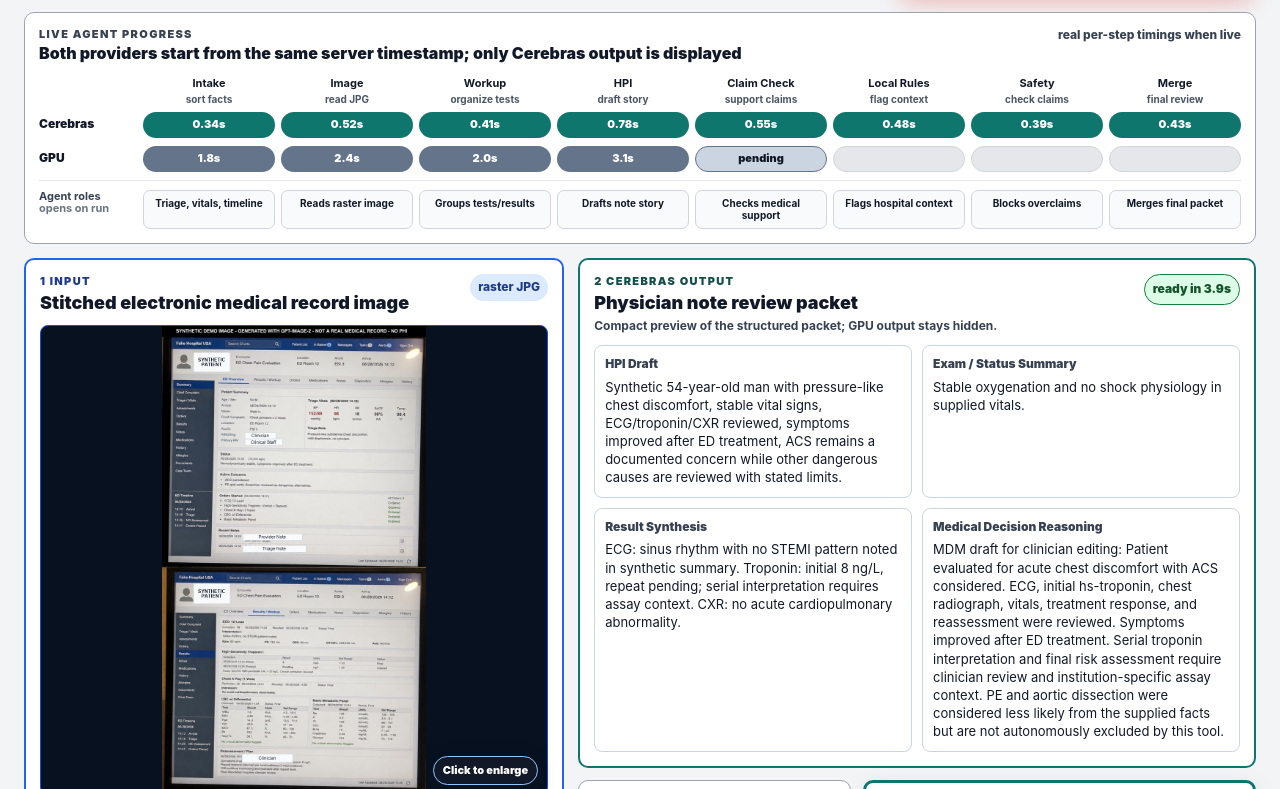
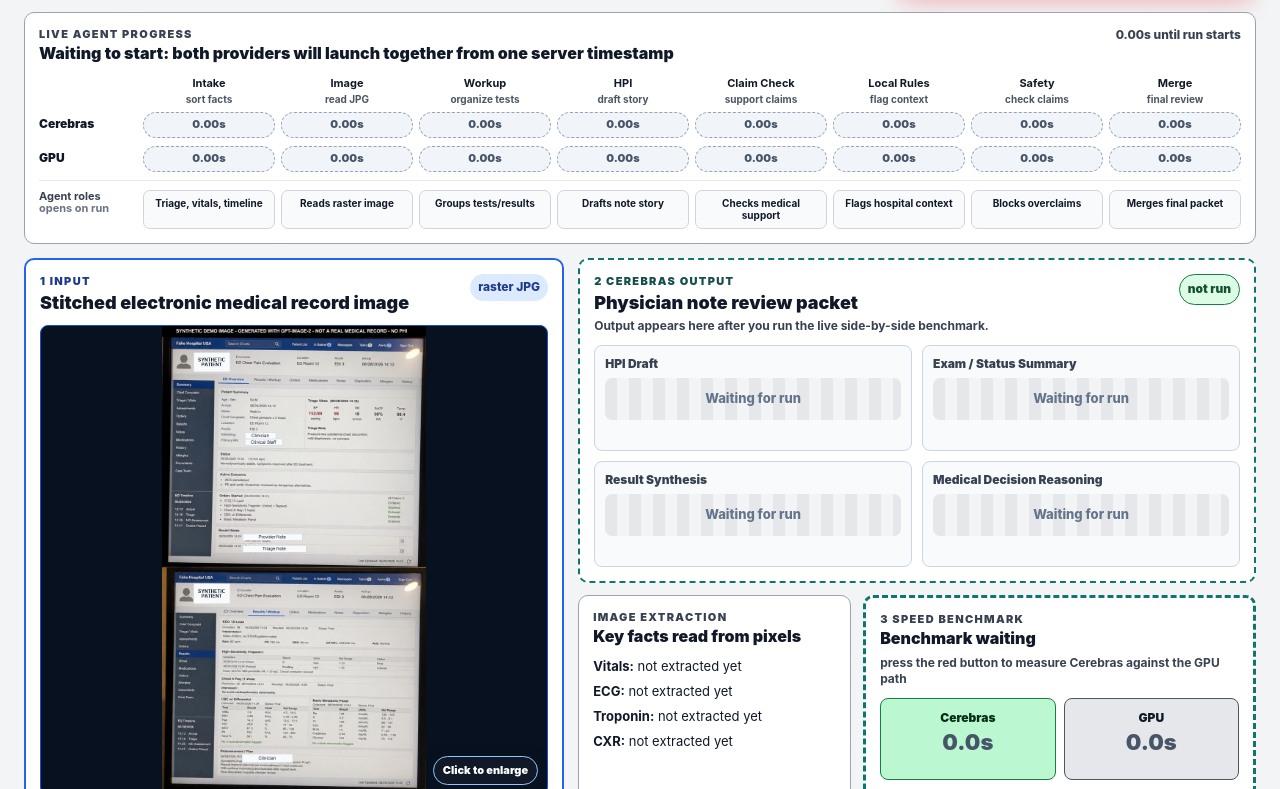
Before and after one commit to stormyeyez/corso-labs-review-room, a Next.js app: page / in a window 1280 px wide. Shown: the part 351-1140 px from the top of the page. Built offline with nearby package versions, Linux system fonts and the light colour scheme.

Commit message:
Make benchmark run interactively

```diff
--- a/src/app/globals.css
+++ b/src/app/globals.css
@@ -402,6 +402,22 @@
   color: #ffffff;
 }
 
+.cerebras-time.time-empty,
+.gpu-pending.time-empty {
+  border: 1px dashed #94a3b8;
+  background: #f1f5f9;
+  color: #475569;
+}
+
+.cerebras-time.time-running,
+.gpu-pending.time-running {
+  border-color: #0f766e;
+  background: linear-gradient(90deg, #0f766e, #14b8a6, #0f766e);
+  background-size: 180% 100%;
+  color: #ffffff;
+  animation: progressPulse 1.1s linear infinite;
+}
+
 .gpu-time {
   background: #64748b;
   color: #ffffff;
@@ -595,6 +611,16 @@
   border-radius: 8px;
 }
 
+.output-panel-empty {
+  border-style: dashed;
+}
+
+.note-preview-empty {
+  display: grid;
+  align-content: start;
+  background: #f8fafc;
+}
+
 .note-preview h3 {
   color: var(--muted);
   font-size: 12px;
@@ -605,6 +631,22 @@
   margin-top: 5px;
   color: var(--ink);
   font-size: 13px;
+}
+
+.note-preview-empty p {
+  display: grid;
+  min-height: 42px;
+  place-items: center;
+  border-radius: 7px;
+  background: repeating-linear-gradient(
+    90deg,
+    #e5e7eb 0,
+    #e5e7eb 12px,
+    #f3f4f6 12px,
+    #f3f4f6 24px
+  );
+  color: #64748b;
+  font-weight: 850;
 }
 
 .evidence-benchmark-grid {
@@ -633,6 +675,11 @@
 .benchmark-panel {
   border: 3px solid var(--teal);
   box-shadow: 0 8px 24px rgba(15, 118, 110, 0.14);
+}
+
+.benchmark-panel-empty {
+  border-style: dashed;
+  box-shadow: none;
 }
 
 .benchmark-subtitle {
@@ -677,6 +724,11 @@
   font-size: 26px;
   font-weight: 950;
   line-height: 30px;
+}
+
+.benchmark-panel-empty .provider-time b {
+  color: #475569;
+  font-size: 22px;
 }
 
 .provider-cerebras {
@@ -809,6 +861,16 @@
   line-height: 1;
 }
 
+@keyframes progressPulse {
+  from {
+    background-position: 0% 50%;
+  }
+
+  to {
+    background-position: 180% 50%;
+  }
+}
+
 @media (max-width: 1100px) {
   .review-room {
     width: min(960px, calc(100vw - 28px));
--- a/src/components/ReviewRoomApp.tsx
+++ b/src/components/ReviewRoomApp.tsx
@@ -26,6 +26,8 @@
 ];
 
 const demoGpuStepsMs = [1800, 2400, 2000, 3100];
+const CEREBRAS_MODEL = "gemma-4-31b";
+const OPENROUTER_MODEL = "google/gemma-4-31b-it";
 
 function seconds(value: number, digits = 1) {
   return `${(value / 1000).toFixed(digits)}s`;
@@ -51,17 +53,17 @@
   return Math.round((fast / slow - 1) * 100);
 }
 
-function modelName(metrics: ProviderMetrics) {
-  return metrics.model.replace("google/", "");
+function modelName(model: string) {
+  return model.replace("google/", "");
 }
 
 function getTraceById(agents: AgentTrace[]) {
   return new Map(agents.map((agent) => [agent.id, agent]));
 }
 
-function useDisplayedAgents(result: RaceResult) {
+function useDisplayedAgents(result: RaceResult | null) {
   return useMemo(() => {
-    const byId = getTraceById(result.agents);
+    const byId = getTraceById(result?.agents ?? []);
 
     return agentRoles.map((role, index) => {
       const trace = byId.get(role.id);
@@ -69,10 +71,10 @@
 
       return {
         ...role,
-        elapsedMs: trace?.elapsedMs ?? fallbackTrace?.elapsedMs ?? 0,
+        elapsedMs: result ? trace?.elapsedMs ?? fallbackTrace?.elapsedMs ?? 0 : 0,
       };
     });
-  }, [result.agents]);
+  }, [result]);
 }
 
 function ImageModal({ open, onClose }: { open: boolean; onClose: () => void }) {
@@ -144,17 +146,31 @@
   );
 }
 
-function AgentProgress({ result }: { result: RaceResult }) {
+function AgentProgress({
+  result,
+  runState,
+  activeStep,
+}: {
+  result: RaceResult | null;
+  runState: RunState;
+  activeStep: number;
+}) {
   const displayedAgents = useDisplayedAgents(result);
+  const isIdle = runState === "idle";
+  const isRunning = runState === "running";
 
   return (
     <section className="agent-progress-panel">
       <div className="agent-progress-head">
         <div>
           <p>Live agent progress</p>
-          <h2>Both providers start from the same server timestamp; only Cerebras output is displayed</h2>
+          <h2>
+            {isIdle
+              ? "Waiting to start: both providers will launch together from one server timestamp"
+              : "Both providers start from the same server timestamp; only Cerebras output is displayed"}
+          </h2>
         </div>
-        <span>real per-step timings when live</span>
+        <span>{isIdle ? "0.00s until run starts" : "real per-step timings when live"}</span>
       </div>
 
       <div className="agent-label-row">
@@ -169,9 +185,12 @@
 
       <div className="agent-time-row">
         <b>Cerebras</b>
-        {displayedAgents.map((agent) => (
-          <span className="cerebras-time" key={agent.id}>
-            {seconds(agent.elapsedMs, 2)}
+        {displayedAgents.map((agent, index) => (
+          <span
+            className={`cerebras-time ${isIdle ? "time-empty" : ""} ${isRunning && index <= activeStep ? "time-running" : ""}`}
+            key={agent.id}
+          >
+            {isIdle ? "0.00s" : isRunning ? (index <= activeStep ? "running" : "pending") : seconds(agent.elapsedMs, 2)}
           </span>
         ))}
       </div>
@@ -179,8 +198,23 @@
       <div className="agent-time-row">
         <b>GPU</b>
         {agentRoles.map((agent, index) => (
-          <span className={index < demoGpuStepsMs.length ? "gpu-time" : "gpu-pending"} key={agent.id}>
-            {index < demoGpuStepsMs.length ? seconds(demoGpuStepsMs[index]) : index === demoGpuStepsMs.length ? "pending" : ""}
+          <span
+            className={`${!isIdle && !isRunning && index < demoGpuStepsMs.length ? "gpu-time" : "gpu-pending"} ${
+              isIdle ? "time-empty" : ""
+            } ${isRunning && index <= activeStep ? "time-running" : ""}`}
+            key={agent.id}
+          >
+            {isIdle
+              ? "0.00s"
+              : isRunning
+                ? index <= activeStep
+                  ? "running"
+                  : "pending"
+                : index < demoGpuStepsMs.length
+                  ? seconds(demoGpuStepsMs[index])
+                  : index === demoGpuStepsMs.length
+                    ? "pending"
+                    : ""}
           </span>
         ))}
       </div>
@@ -261,6 +295,43 @@
   );
 }
 
+function EmptyOutputPanel({ runState }: { runState: RunState }) {
+  const isRunning = runState === "running";
+
+  return (
+    <section className="output-panel output-panel-empty" aria-live="polite">
+      <div className="output-head">
+        <div>
+          <p>2 Cerebras output</p>
+          <h2>{isRunning ? "Physician note review in progress" : "Physician note review packet"}</h2>
+          <span>
+            {isRunning
+              ? "Cerebras is reading the image and assembling the review packet now."
+              : "Output appears here after you run the live side-by-side benchmark."}
+          </span>
+        </div>
+        <b>{isRunning ? "running" : "not run"}</b>
+      </div>
+
+      <div className="note-preview-grid">
+        <EmptyNote title="HPI Draft" isRunning={isRunning} />
+        <EmptyNote title="Exam / Status Summary" isRunning={isRunning} />
+        <EmptyNote title="Result Synthesis" isRunning={isRunning} />
+        <EmptyNote title="Medical Decision Reasoning" isRunning={isRunning} />
+      </div>
+    </section>
+  );
+}
+
+function EmptyNote({ title, isRunning }: { title: string; isRunning: boolean }) {
+  return (
+    <article className="note-preview note-preview-empty">
+      <h3>{title}</h3>
+      <p>{isRunning ? "Generating..." : "Waiting for run"}</p>
+    </article>
+  );
+}
+
 function NotePreview({ title, children }: { title: string; children: string }) {
   return (
     <article className="note-preview">
@@ -270,32 +341,70 @@
   );
 }
 
-function ImageExtraction({ result }: { result: RaceResult }) {
-  const facts = result.packet.multimodalEvidence.extractedFromImage;
+function ImageExtraction({ result, runState }: { result: RaceResult | null; runState: RunState }) {
+  const facts = result?.packet.multimodalEvidence.extractedFromImage ?? [];
+  const isRunning = runState === "running";
+  const emptyText = isRunning ? "reading pixels..." : "not extracted yet";
 
   return (
     <section className="image-extraction-panel">
       <p>Image extraction</p>
       <h2>Key facts read from pixels</h2>
       <div>
-        <b>Vitals:</b> BP 152/88, HR 96, SpO2 98%
+        <b>Vitals:</b> {result ? "BP 152/88, HR 96, SpO2 98%" : emptyText}
       </div>
       <div>
-        <b>ECG:</b> {facts.find((fact) => fact.toLowerCase().includes("ecg"))?.replace(/^ECG:\s*/i, "") ?? "sinus rhythm, no STEMI pattern"}
+        <b>ECG:</b>{" "}
+        {result
+          ? facts.find((fact) => fact.toLowerCase().includes("ecg"))?.replace(/^ECG:\s*/i, "") ?? "sinus rhythm, no STEMI pattern"
+          : emptyText}
       </div>
       <div>
         <b>Troponin:</b>{" "}
-        {facts.find((fact) => fact.toLowerCase().includes("troponin"))?.replace(/^(hs-)?troponin:\s*/i, "") ??
-          "initial 8 ng/L, repeat pending"}
+        {result
+          ? facts.find((fact) => fact.toLowerCase().includes("troponin"))?.replace(/^(hs-)?troponin:\s*/i, "") ??
+            "initial 8 ng/L, repeat pending"
+          : emptyText}
       </div>
       <div>
-        <b>CXR:</b> {facts.find((fact) => fact.toLowerCase().includes("cxr"))?.replace(/^CXR:\s*/i, "") ?? "no acute cardiopulmonary abnormality"}
+        <b>CXR:</b>{" "}
+        {result
+          ? facts.find((fact) => fact.toLowerCase().includes("cxr"))?.replace(/^CXR:\s*/i, "") ?? "no acute cardiopulmonary abnormality"
+          : emptyText}
       </div>
     </section>
   );
 }
 
-function BenchmarkPanel({ result }: { result: RaceResult }) {
+function BenchmarkPanel({ result, runState }: { result: RaceResult | null; runState: RunState }) {
+  if (!result) {
+    const isRunning = runState === "running";
+
+    return (
+      <section className="benchmark-panel benchmark-panel-empty" aria-live="polite">
+        <p>3 Speed benchmark</p>
+        <h2>{isRunning ? "Benchmark running" : "Benchmark waiting"}</h2>
+        <span className="benchmark-subtitle">
+          {isRunning
+            ? "same raster image + same 8-agent workflow running on both backends"
+            : "press the red button to measure Cerebras against the GPU path"}
+        </span>
+
+        <div className="provider-benchmark-grid">
+          <ProviderTime title="Cerebras" value={isRunning ? "running" : "0.0s"} variant="cerebras" />
+          <ProviderTime title="GPU" value={isRunning ? "running" : "0.0s"} variant="gpu" />
+        </div>
+
+        <div className="speed-stat-grid">
+          <SpeedStat label="Wait reduction" value="--" detail={isRunning ? "measuring" : "not run yet"} tone="green" />
+          <SpeedStat label="Relative speed" value="--" detail="8-agent workflow" tone="green" />
+          <SpeedStat label="First token" value="--" detail={isRunning ? "waiting for first tokens" : "not run yet"} tone="blue" />
+          <SpeedStat label="Output speed" value="--" detail={isRunning ? "measuring tok/s" : "not run yet"} tone="blue" />
+        </div>
+      </section>
+    );
+  }
+
   const waitReduction = percentReduction(result.cerebras.totalMs, result.openrouter.totalMs);
   const savedMs = Math.max(0, result.openrouter.totalMs - result.cerebras.totalMs);
   const speedup = result.speedup ? `${result.speedup.toFixed(1)}x faster` : "not reported";
@@ -403,29 +512,42 @@
 }
 
 export function ReviewRoomApp() {
-  const [result, setResult] = useState<RaceResult>(fallbackReview);
+  const [result, setResult] = useState<RaceResult | null>(null);
   const [runState, setRunState] = useState<RunState>("idle");
+  const [activeStep, setActiveStep] = useState(-1);
   const [imageOpen, setImageOpen] = useState(false);
 
   async function runBenchmark() {
     setRunState("running");
+    setResult(null);
+    setActiveStep(0);
+    const progressTimer = window.setInterval(() => {
+      setActiveStep((step) => Math.min(step + 1, agentRoles.length - 1));
+    }, 520);
 
     try {
-      const response = await fetch("/api/run-review", {
-        method: "POST",
-        headers: { "content-type": "application/json" },
-        body: JSON.stringify({ useFallback: false }),
-      });
+      const [response] = await Promise.all([
+        fetch("/api/run-review", {
+          method: "POST",
+          headers: { "content-type": "application/json" },
+          body: JSON.stringify({ useFallback: false }),
+        }),
+        new Promise((resolve) => window.setTimeout(resolve, 1200)),
+      ]);
 
       if (!response.ok) {
         throw new Error(`API returned ${response.status}`);
       }
 
       setResult((await response.json()) as RaceResult);
+      setActiveStep(agentRoles.length - 1);
       setRunState("complete");
     } catch {
       setResult(fallbackReview);
+      setActiveStep(agentRoles.length - 1);
       setRunState("error");
+    } finally {
+      window.clearInterval(progressTimer);
     }
   }
 
@@ -440,11 +562,11 @@
         <div className="header-models" aria-label="Model comparison">
           <span>
             <b>Cerebras-hosted</b>
-            {modelName(result.cerebras)}
+            {modelName(result?.cerebras.model ?? CEREBRAS_MODEL)}
           </span>
           <span>
             <b>OpenRouter GPU</b>
-            {modelName(result.openrouter)}
+            {modelName(result?.openrouter.model ?? OPENROUTER_MODEL)}
           </span>
         </div>
       </header>
@@ -452,7 +574,7 @@
       <main className="locked-dashboard">
         <EventStrip />
         <IntroAndStart runState={runState} onRun={runBenchmark} />
-        <AgentProgress result={result} />
+        <AgentProgress result={result} runState={runState} activeStep={activeStep} />
 
         {runState === "error" ? (
           <div className="status-message" role="status">
@@ -463,10 +585,10 @@
         <div className="main-review-grid">
           <InputPanel onOpenImage={() => setImageOpen(true)} />
           <div className="right-dashboard-column">
-            <OutputPanel result={result} />
+            {result ? <OutputPanel result={result} /> : <EmptyOutputPanel runState={runState} />}
             <div className="evidence-benchmark-grid">
-              <ImageExtraction result={result} />
-              <BenchmarkPanel result={result} />
+              <ImageExtraction result={result} runState={runState} />
+              <BenchmarkPanel result={result} runState={runState} />
             </div>
           </div>
         </div>
```
